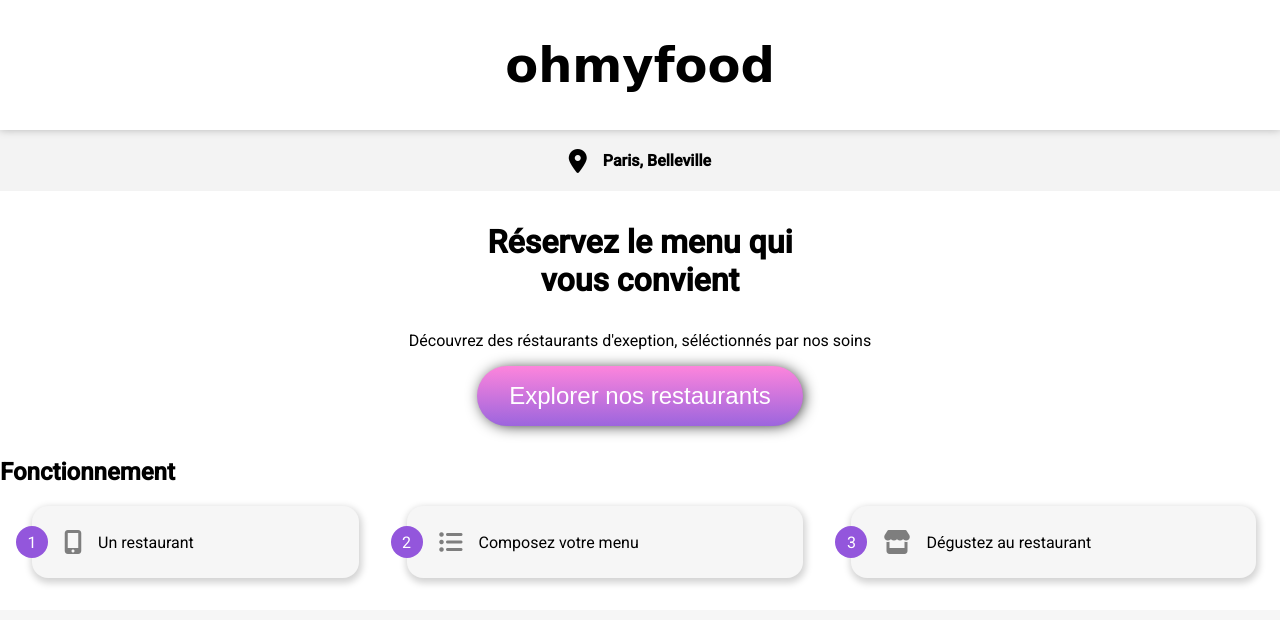
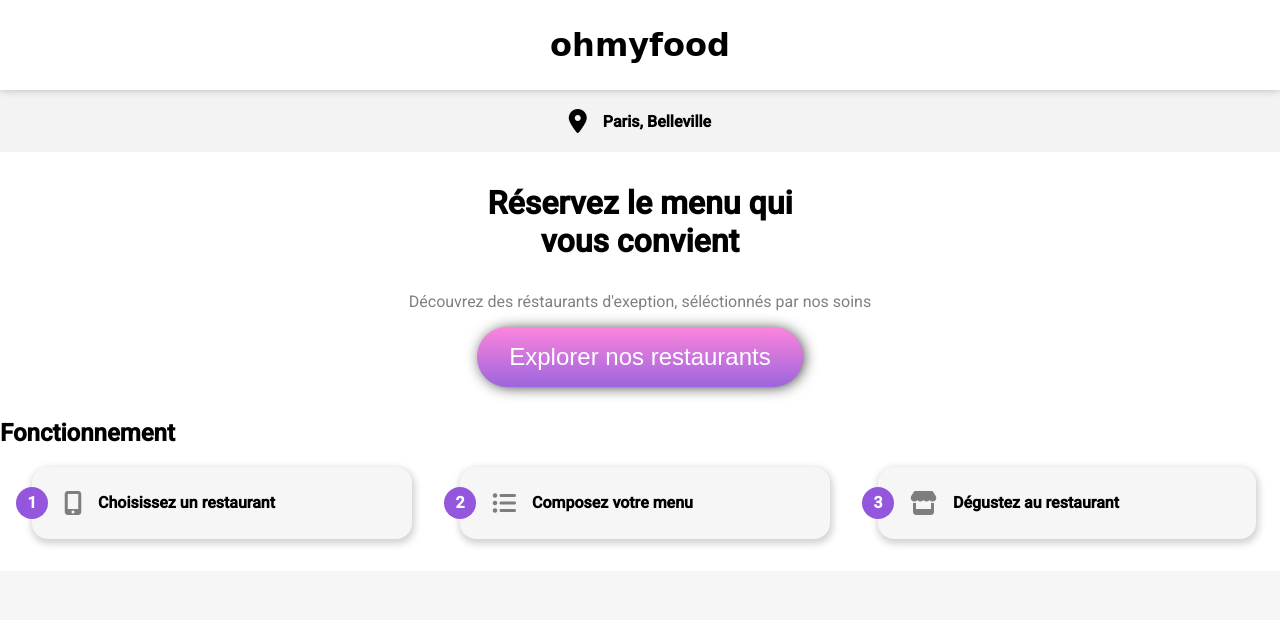
Before and after one commit to NordineBo/OhMyFood, a website: page index.html in a window 1280 px wide. Shown: the top 620 px of the page. Drawn offline with Linux system fonts and the light colour scheme; a web font is replaced by a local one.

Commit message:
Redimensionnement de ohmyfood + Modification de couleurs et ajout de font-weight + Correction de phrase

```diff
--- a/index.html
+++ b/index.html
@@ -37,7 +37,7 @@
         <section class="tuto">
         <h2>Fonctionnement</h2>
         <ol>
-            <li><i class="fas fa-mobile-alt"></i> Un restaurant</li>
+            <li><i class="fas fa-mobile-alt"></i> Choisissez un restaurant</li>
             <li><i class="fas fa-list-ul"></i>Composez votre menu</li>
             <li><i class="fas fa-store"></i>Dégustez au restaurant</li>
         </ol>
--- a/sass/base.scss
+++ b/sass/base.scss
@@ -20,7 +20,7 @@ main {
 }
 
 h1 {
-    font-size: 3rem;
+    font-size: 2rem;
 }
 
 h3, h4, h5, h6, p{
--- a/sass/layouts/explorer.scss
+++ b/sass/layouts/explorer.scss
@@ -10,6 +10,7 @@
 }
 & p{
     font-size: 1rem;
+    color:grey;
 }
 & button{
 
--- a/sass/layouts/tuto.scss
+++ b/sass/layouts/tuto.scss
@@ -40,6 +40,7 @@
     border-radius: 1rem;
     margin-right: 1.5rem;
     margin-left: -0.5rem;
+    font-weight: bold;
     &:hover{
     @include zoom;
     @include base-shadow;
```
Also changed, not shown: style.css, 1 other file.
